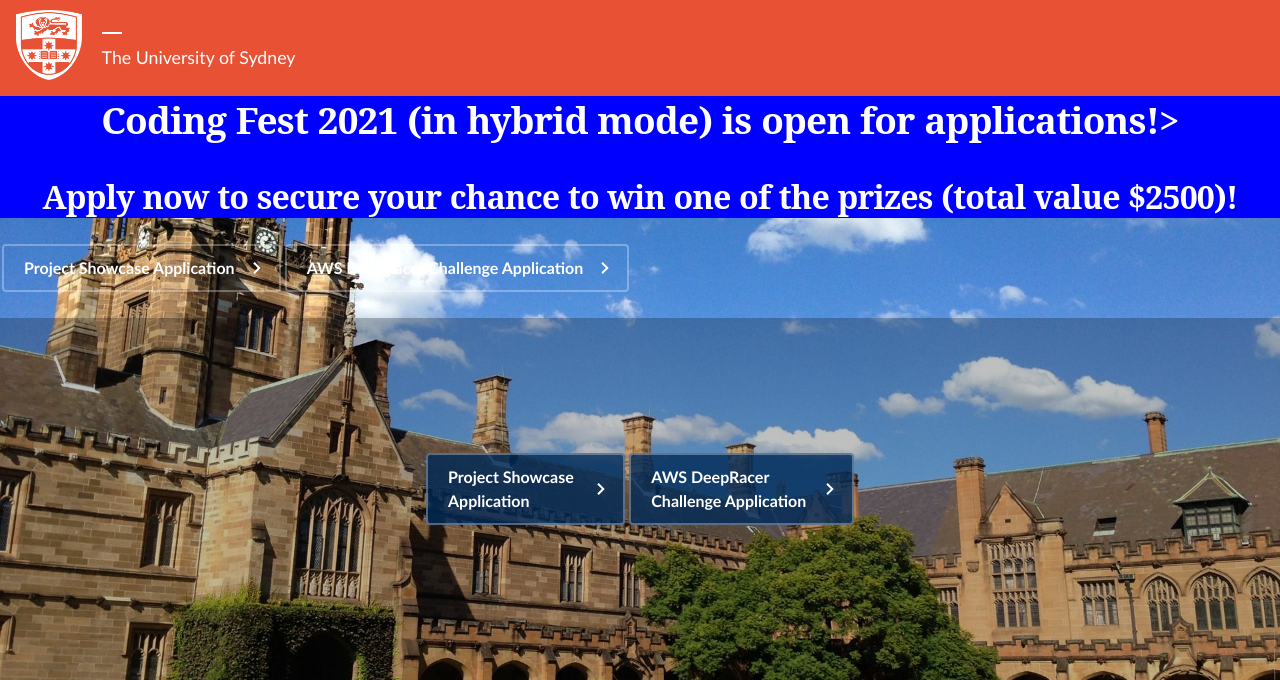
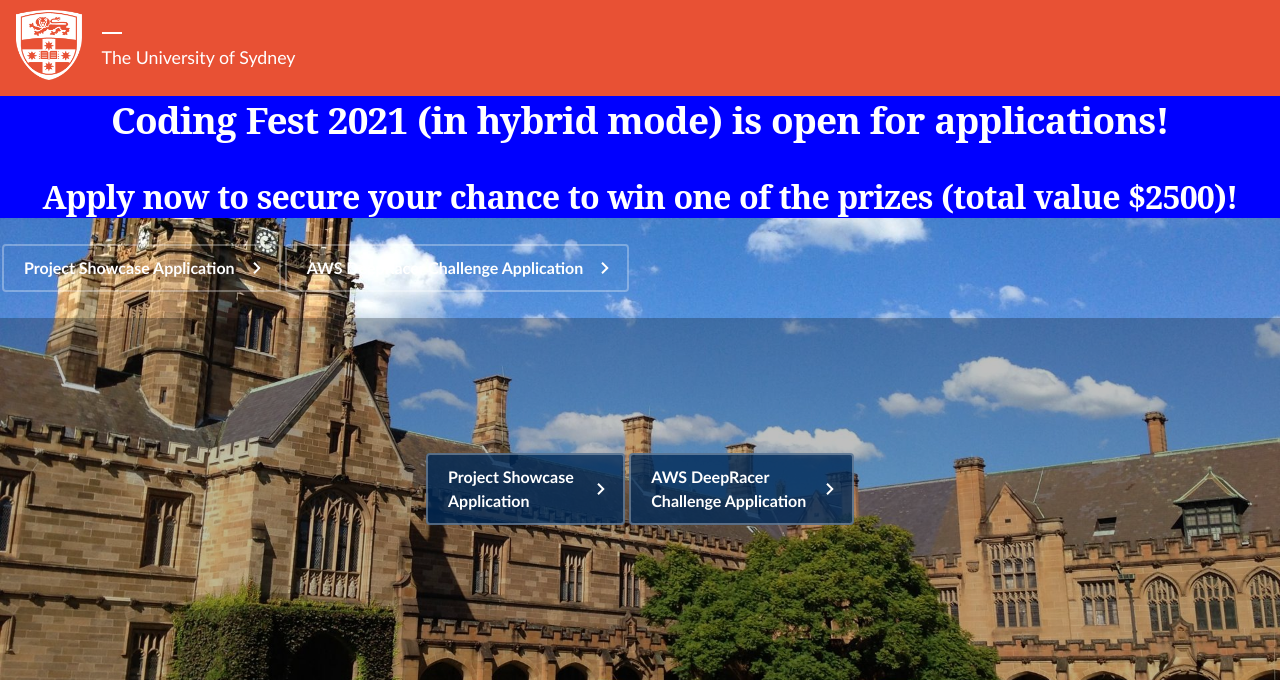
Before and after one commit to codingfestsydney/codingfestWeb, a Jekyll site: the page built from index.md, in a window 1280 px wide, cut to the strip 0-680 px from the top of the page. Built offline with Jekyll 4.4.1, drawn with Linux system fonts in a browser that asks for light colours; our own code applies the rules of GitHub Pages for plain Markdown files.

Commit message:
Update default.html

```diff
--- a/_layouts/default.html
+++ b/_layouts/default.html
@@ -492,7 +492,7 @@
       <div id="a3632473" role="img" aria-label="" class="page-header__darken--o25"
         style="background-image: url('/codingfestWeb/assets/files/usyd_background.jpeg');">
         <div class="title-container" style="background-color: blue;">
-          <h1 style="text-align: center;color: white;">Coding Fest 2021 (in hybrid mode) is open for applications!></h1>
+          <h1 style="text-align: center;color: white;">Coding Fest 2021 (in hybrid mode) is open for applications!</h1>
             <h2 style="text-align: center;color: white;">Apply now to secure your chance to win one of the prizes (total value $2500)!
             </h2>
         </div>
```
